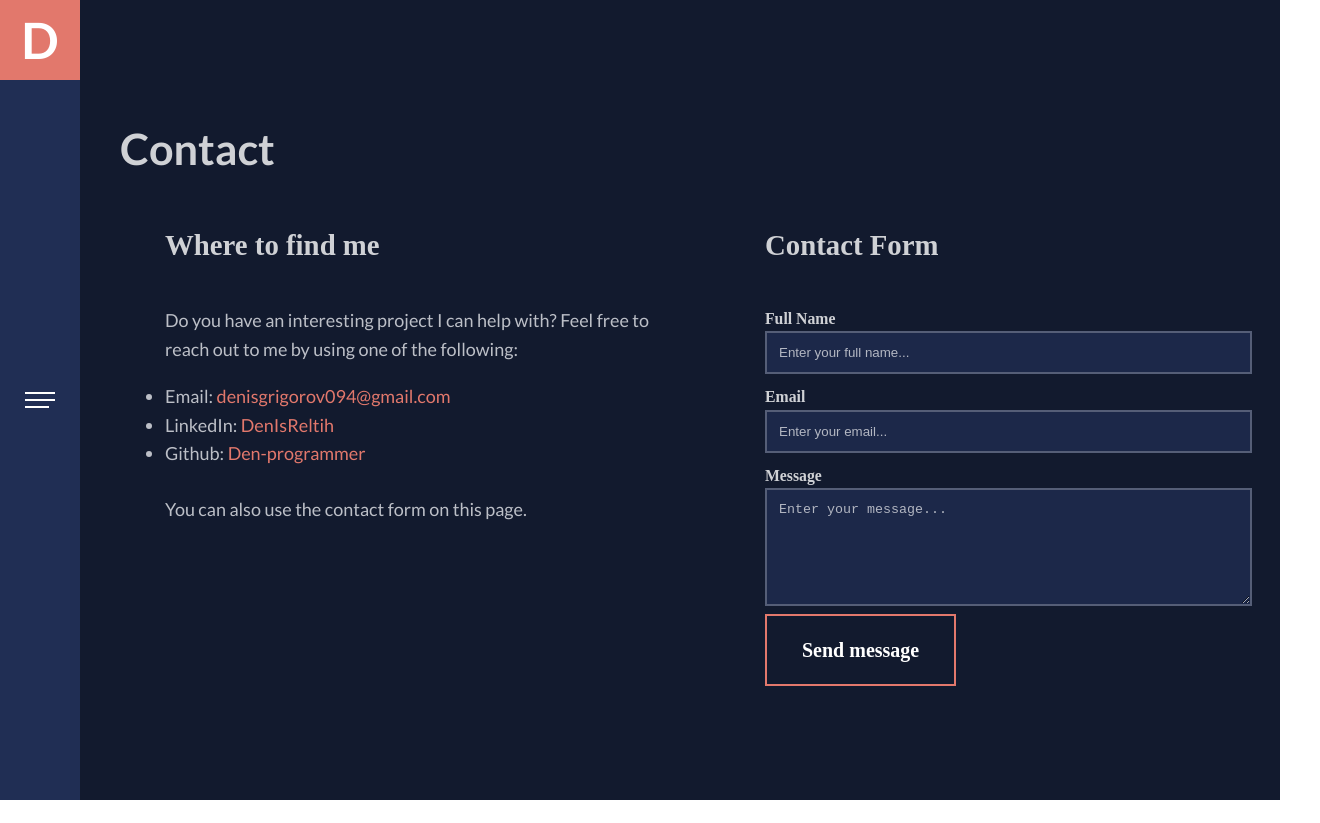
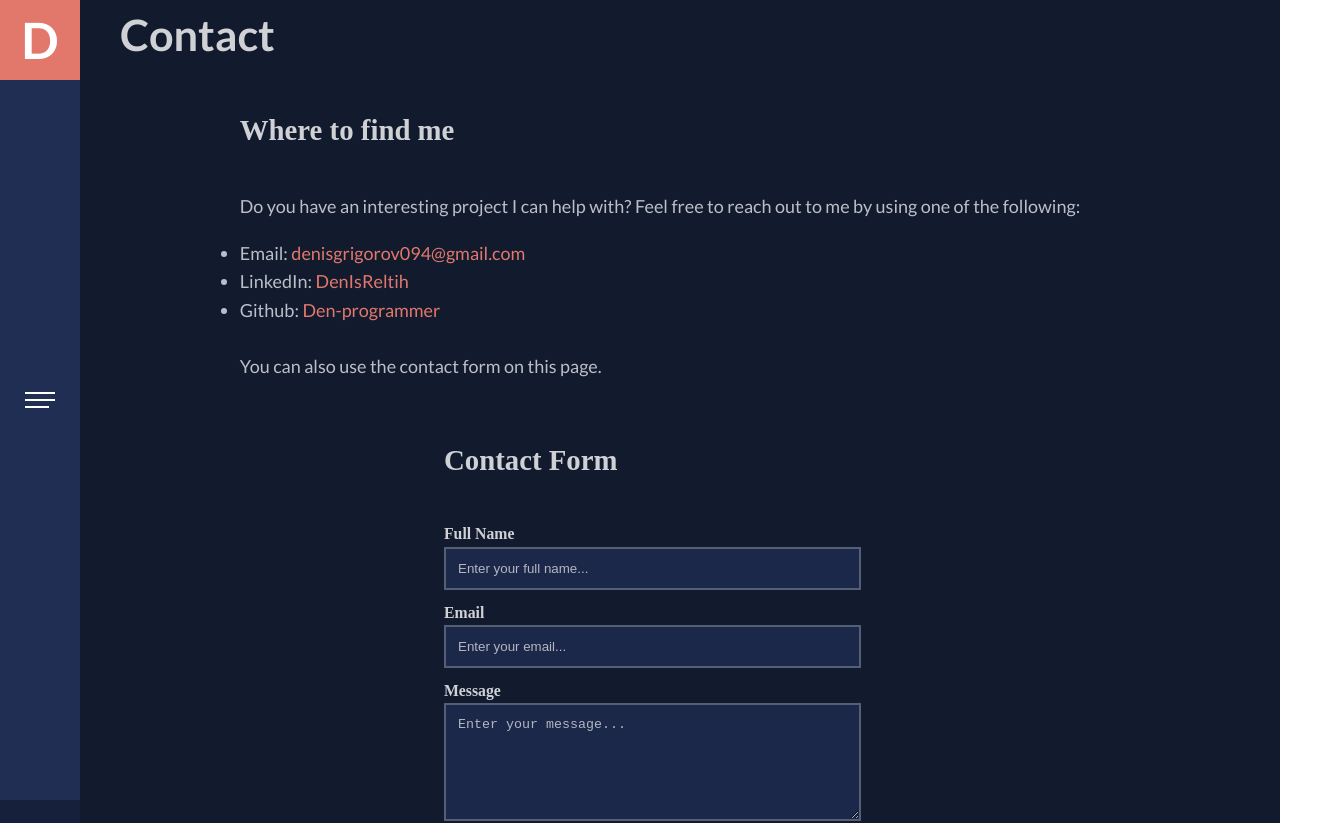
Before and after one commit to Den-programmer/Portfolio, a React (Create React App) app: page /Contact in a window 1280 px wide. Shown: the top 823 px of the page, 1320 px wide, since content can reach past the window. Before the commit the page ends 800 px from the top, so only its background shows below. Built offline with nearby package versions, Linux system fonts and the light colour scheme.

Commit message:
Responsive design for home page and contact page!

```diff
--- a/public/index.html
+++ b/public/index.html
@@ -4,7 +4,7 @@
 <head>
   <meta charset="utf-8" />
   <link rel="icon" href="%PUBLIC_URL%/favicon.ico" />
-  <meta name="viewport" content="width=device-width, initial-scale=1" />
+  <meta name="viewport" content="width=device-width, initial-scale=1">
   <meta name="theme-color" content="#000000" />
   <meta name="description" content="Web site created using create-react-app" />
   <link rel="apple-touch-icon" href="%PUBLIC_URL%/logo192.png" />
--- a/src/components/MainContent/Contact/contact.module.scss
+++ b/src/components/MainContent/Contact/contact.module.scss
@@ -1,7 +1,7 @@
 @import "../../../index.scss";
 
 .contactContainer {
-    height: 100vh;
+    min-height: 100vh;
     @extend .container;
     margin:0 40px;
     display: flex;
@@ -15,7 +15,6 @@ h4 {
 }
 
 .inf {
-    width: 510px;
     p {
         color: #BCBFC7;
         font-family: $Lato;
@@ -32,11 +31,11 @@ h4 {
 
 .contact {
     display: flex;
-    justify-content: space-around;
+    justify-content: space-between;
 }
 
 .contactForm {
-    width: 510px;
+    width: 40%;
 }
 
 .list {
@@ -64,7 +63,7 @@ h4 {
         @extend .textfield-title;
     }
     .textfield {
-        width: 90%;
+        min-width: 90%;
         padding: 12px;
         border: 2px solid #555e77;
         background: #1c2849;
@@ -79,7 +78,7 @@ h4 {
         @extend .textfield-title;
     }
     .textarea {
-        width: 90%;
+        min-width: 90%;
         padding: 12px;
         border: 2px solid #555e77;
         background: #1c2849;
@@ -90,3 +89,12 @@ h4 {
         outline: none;
     }
 }
+
+
+@media only screen and (max-device-width: 1024px) {
+    .contact {
+        display: flex;
+        flex-direction: column;
+        align-items: center;
+    }
+}
--- a/src/components/MainContent/Home/home.jsx
+++ b/src/components/MainContent/Home/home.jsx
@@ -32,9 +32,6 @@ const Home = () => {
                         </NavLink>
                     </div>
                 </div>
-                <div className={classes.animation}>
-
-                </div>
             </div>
         </div>
     )
--- a/src/components/MainContent/Home/home.module.scss
+++ b/src/components/MainContent/Home/home.module.scss
@@ -20,7 +20,7 @@
 }
 
 .main {
-    width: 700px;
+    width: 70%;
 }
 
 .inf {
@@ -41,3 +41,21 @@
     display: flex;
     align-items: center;
 }
+
+@media screen and (max-device-width: 500px) {
+    .inf {
+        font-size: 30px;
+        margin-block-start: 0em;
+        margin-block-end: 0em;
+        line-height: 1.1;
+    }
+    .navigationPanel {
+        display: flex;
+        flex-direction: column;
+        align-items: center;
+        >* {
+            margin: 10px 0;
+            margin-right: 0px !important;
+        }
+    }
+}
--- a/src/components/MainContent/mainContent.module.scss
+++ b/src/components/MainContent/mainContent.module.scss
@@ -1,3 +1,3 @@
 .mainContent {
-    height: 100vh;
+    min-height: 100vh;
 }
--- a/src/components/common/LinkBtn/linkBtn.module.scss
+++ b/src/components/common/LinkBtn/linkBtn.module.scss
@@ -1,4 +1,5 @@
 @import '../../../index.scss';
+
 
 .navPanel__btn {
     line-height: 1.2;
@@ -17,3 +18,44 @@
     font-family: $Raleway;
     font-weight: bold;
 }
+
+
+@media only screen and (max-device-width: 768px) {
+    .navPanel__btn {
+        line-height: 1.2;
+        background: transparent;
+        position: relative;
+        white-space: nowrap;
+        z-index: 1;
+        border: 2px solid #e2786c;
+        padding: 12px 25px;
+        color: rgb(255, 255, 255);
+        transition: color 0.3s ease 0s, background 0.3s ease 0s, border 0.3s ease 0s;
+        cursor: pointer;
+        font-size: 1.25rem;
+        display: inline-block;
+        text-decoration: none !important;
+        font-family: $Raleway;
+        font-weight: bold;
+    }
+}
+
+@media only screen and  (max-device-width: 576px) {
+    .navPanel__btn {
+        line-height: 1.2;
+        background: transparent;
+        position: relative;
+        white-space: nowrap;
+        z-index: 1;
+        border: 2px solid #e2786c;
+        padding: 12px 25px;
+        color: rgb(255, 255, 255);
+        transition: color 0.3s ease 0s, background 0.3s ease 0s, border 0.3s ease 0s;
+        cursor: pointer;
+        font-size: 1.25rem;
+        display: block;
+        text-decoration: none !important;
+        font-family: $Raleway;
+        font-weight: bold;
+    }
+}
--- a/src/index.scss
+++ b/src/index.scss
@@ -16,7 +16,7 @@ $Lato: 'Lato', sans-serif;
 $Raleway: 'Raleway, sans-serif';
 
 .container {
-  width: 1200px;
+  width: 90%;
   margin: 0px auto;
 }
 
```
Also changed, not shown: 1 other file (tests, documents, lock files or other folders).
